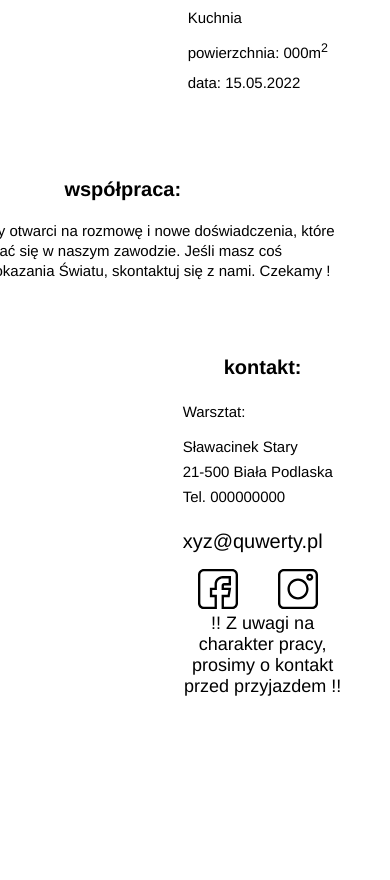
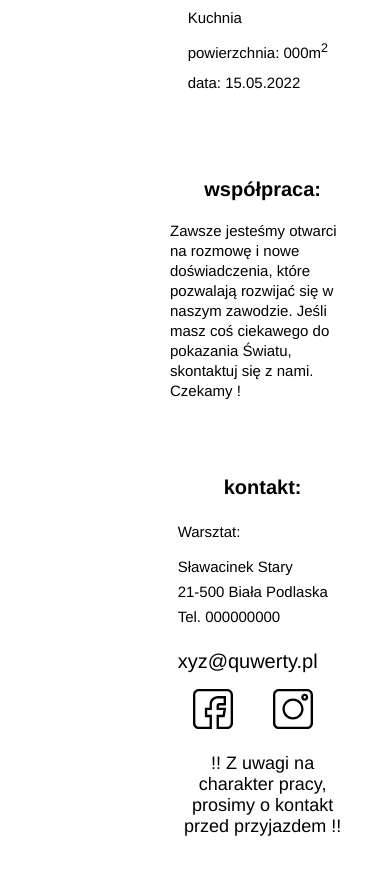
Before and after one commit to truix12/krzna.pl, a plain HTML site: page index.html in a window 390 px wide. Shown: the part 3651-4531 px from the top of the page. Before the commit the page ends 4413 px from the top, so only its background shows below. Drawn offline with Linux system fonts and the light colour scheme.

Commit message:
update style css

```diff
--- a/style.css
+++ b/style.css
@@ -292,7 +292,7 @@ ol {
 .footer-contact h2 {
   font-size: 18px;
   font-weight: 300;
-  text-align: center;
+  /* text-align: center; */
 }
 
 @media only screen and (max-width: 850px) {
@@ -307,6 +307,7 @@ ol {
 
   .offer-div,
   .execution-div,
+  .cooperation-div,
   .footer-div,
   .pictures,
   .intro-text,
@@ -338,6 +339,10 @@ ol {
   }
 }
 
+.footer-contact h3 {
+  margin: 10px 100px 30px 0;
+}
+
 @media only screen and (max-width: 840px) {
   .logo {
     width: 180px;
@@ -352,7 +357,7 @@ ol {
 @media only screen and (max-width: 592px) {
 
   nav {
-    width: 35%;
+    width: 30%;
   }
 
   h2 {
@@ -376,7 +381,7 @@ ol {
   }
 
   .footer-element {
-    width: 160px;
+    width: 170px;
     margin-right: 0px;
   }
 
@@ -387,7 +392,7 @@ ol {
   }
 
   .footer-contact img {
-    margin: 0 15px 0 15px;
+    margin: 0 15px 30px 15px;
   }
 
   .fb,
@@ -398,11 +403,12 @@ ol {
 
 @media only screen and (max-width: 500px) {
   nav {
-    width: 35%;
+    width: 30%;
   }
 
   .offer-div,
   .execution-div,
+  .cooperation-div,
   .footer-div,
   .pictures,
   .intro-text,
@@ -423,7 +429,7 @@ ol {
   }
 
   .footer-contact img {
-    margin: 0 15px 0 15px;
+    margin: 0 15px 20px 15px;
   }
 }
 
```
